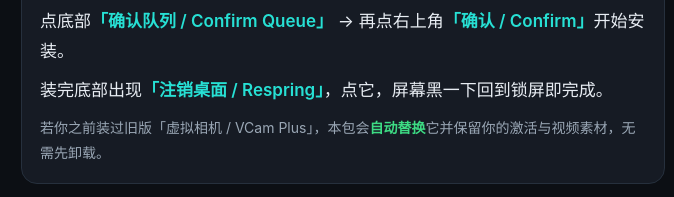
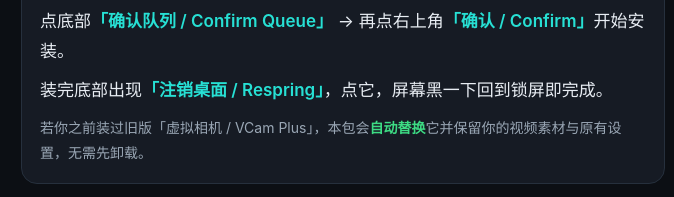
Before and after one commit to wxidac1-source/MAXUI, a plain HTML site: page docs/index.html in a window 1280 px wide. Shown: the part 1108-1305 px from the top of the page, 297-971 px from the left. Drawn offline with Linux system fonts and the light colour scheme.

Commit message:
remove remaining activation wording from landing page [skip ci]

```diff
--- a/docs/index.html
+++ b/docs/index.html
@@ -75,7 +75,7 @@
       <li>点底部<span class="tap">「确认队列 / Confirm Queue」</span> → 再点右上角<span class="tap">「确认 / Confirm」</span>开始安装。</li>
       <li>装完底部出现<span class="tap">「注销桌面 / Respring」</span>，点它，屏幕黑一下回到锁屏即完成。</li>
     </ol>
-    <div class="mut">若你之前装过旧版「虚拟相机 / VCam Plus」，本包会<span class="ok">自动替换</span>它并保留你的激活与视频素材，无需先卸载。</div>
+    <div class="mut">若你之前装过旧版「虚拟相机 / VCam Plus」，本包会<span class="ok">自动替换</span>它并保留你的视频素材与原有设置，无需先卸载。</div>
   </div>
 
   <div class="card">
```
